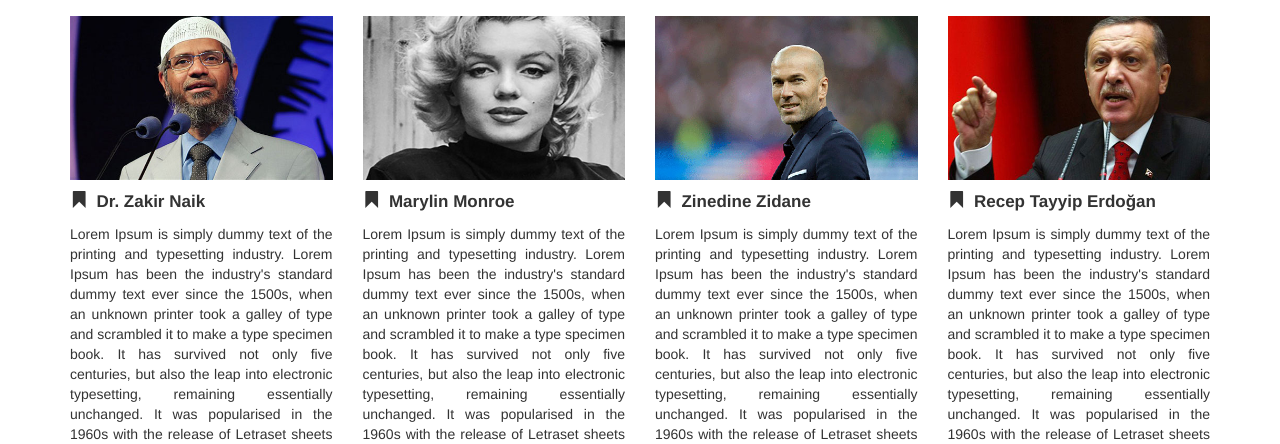
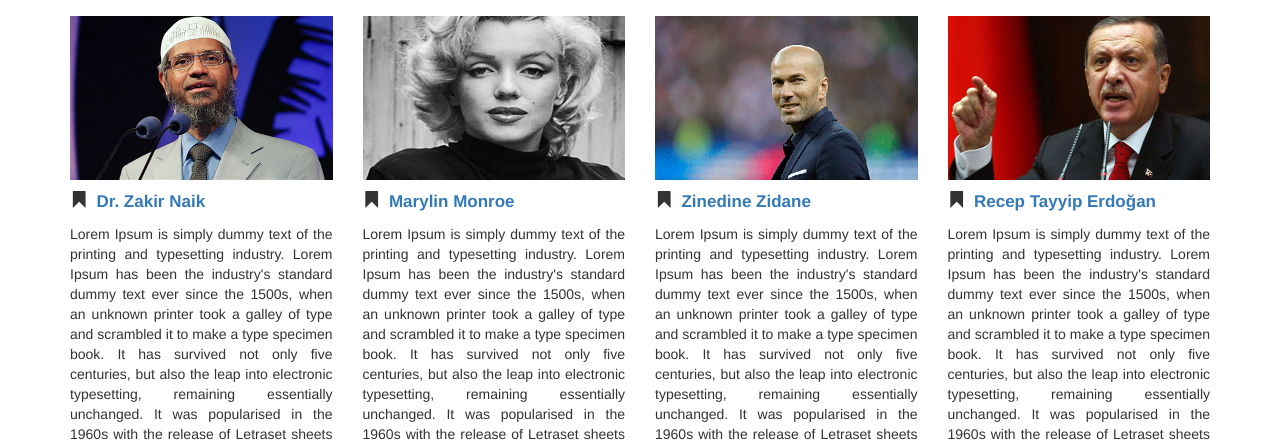
Before and after one commit to brothergiez/magazine-bootstrap, a PHP site: page / in a window 1280 px wide. Shown: the part 502-946 px from the top of the page. Run offline with PHP 8.4, Linux system fonts and the light colour scheme; some libraries are stand-ins or nearby versions.

Commit message:
edit index

```diff
--- a/index.php
+++ b/index.php
@@ -47,7 +47,7 @@
 						<img src="assets/images/zakir-naik.jpg" class="img-responsive medium-img">
 					</div>
 					<div class="title-small">
-						<span class="glyphicon glyphicon-bookmark" aria-hidden="true"></span>&nbsp;&nbsp;Dr. Zakir Naik
+						<span class="glyphicon glyphicon-bookmark" aria-hidden="true"></span>&nbsp;&nbsp;<a href="detail.php">Dr. Zakir Naik</a>
 					</div>
 					<div class="article">
 						Lorem Ipsum is simply dummy text of the printing and typesetting industry. Lorem Ipsum has been the industry's standard dummy text ever since the 1500s, when an unknown printer took a galley of type and scrambled it to make a type specimen book. It has survived not only five centuries, but also the leap into electronic typesetting, remaining essentially unchanged. It was popularised in the 1960s with the release of Letraset sheets containing Lorem Ipsum passages, and more recently with desktop publishing software like Aldus PageMaker including versions of Lorem Ipsum.
@@ -58,7 +58,7 @@
 						<img src="assets/images/monroe.jpg" class="img-responsive medium-img">
 					</div>
 					<div class="title-small">
-						<span class="glyphicon glyphicon-bookmark" aria-hidden="true"></span>&nbsp;&nbsp;Marylin Monroe
+						<span class="glyphicon glyphicon-bookmark" aria-hidden="true"></span>&nbsp;&nbsp;<a href="detail.php">Marylin Monroe</a>
 					</div>
 					<div class="article">
 						Lorem Ipsum is simply dummy text of the printing and typesetting industry. Lorem Ipsum has been the industry's standard dummy text ever since the 1500s, when an unknown printer took a galley of type and scrambled it to make a type specimen book. It has survived not only five centuries, but also the leap into electronic typesetting, remaining essentially unchanged. It was popularised in the 1960s with the release of Letraset sheets containing Lorem Ipsum passages, and more recently with desktop publishing software like Aldus PageMaker including versions of Lorem Ipsum.
@@ -69,7 +69,7 @@
 						<img src="assets/images/zidane.jpg" class="img-responsive medium-img">
 					</div>
 					<div class="title-small">
-						<span class="glyphicon glyphicon-bookmark" aria-hidden="true"></span>&nbsp;&nbsp;Zinedine Zidane
+						<span class="glyphicon glyphicon-bookmark" aria-hidden="true"></span>&nbsp;&nbsp;<a href="detail.php">Zinedine Zidane</a>
 					</div>
 					<div class="article">
 						Lorem Ipsum is simply dummy text of the printing and typesetting industry. Lorem Ipsum has been the industry's standard dummy text ever since the 1500s, when an unknown printer took a galley of type and scrambled it to make a type specimen book. It has survived not only five centuries, but also the leap into electronic typesetting, remaining essentially unchanged. It was popularised in the 1960s with the release of Letraset sheets containing Lorem Ipsum passages, and more recently with desktop publishing software like Aldus PageMaker including versions of Lorem Ipsum.
@@ -80,7 +80,7 @@
 						<img src="assets/images/erdogan.jpg" class="img-responsive medium-img">
 					</div>
 					<div class="title-small">
-						<span class="glyphicon glyphicon-bookmark" aria-hidden="true"></span>&nbsp;&nbsp;Recep Tayyip Erdoğan
+						<span class="glyphicon glyphicon-bookmark" aria-hidden="true"></span>&nbsp;&nbsp;<a href="detail.php">Recep Tayyip Erdoğan</a>
 					</div>
 					<div class="article">
 						Lorem Ipsum is simply dummy text of the printing and typesetting industry. Lorem Ipsum has been the industry's standard dummy text ever since the 1500s, when an unknown printer took a galley of type and scrambled it to make a type specimen book. It has survived not only five centuries, but also the leap into electronic typesetting, remaining essentially unchanged. It was popularised in the 1960s with the release of Letraset sheets containing Lorem Ipsum passages, and more recently with desktop publishing software like Aldus PageMaker including versions of Lorem Ipsum.
```
